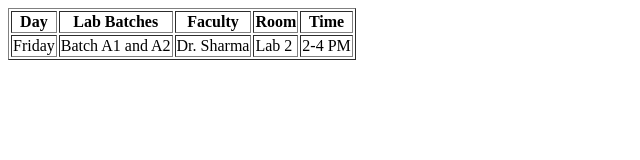
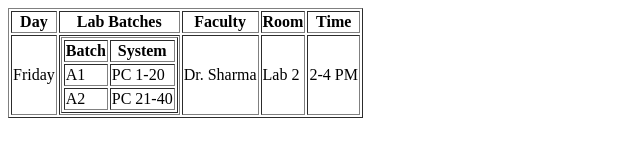
Before and after one commit to kajalprajapati2008/wdw_html, a plain HTML site: page wd_assignment/assignment14.html in a window 1280 px wide. Shown: the whole page, without its empty margins (0-640 px from the left). Drawn offline with Linux system fonts and the light colour scheme.

Commit message:
add nested and changes in table

```diff
--- a/wd_assignment/assignment14.html
+++ b/wd_assignment/assignment14.html
@@ -4,7 +4,7 @@
     <title>Nested Table</title>
 </head>
 <body>
-
+<div style=""overflow-x:autio">
     <table border="1">
         <tr>
             <th>Day</th>
@@ -16,12 +16,29 @@
 
         <tr>
             <td>Friday</td>
-            <td>Batch A1 and A2</td>
+            <td>
+                    <table border="1">
+                        <tr>
+                            <th>Batch</th>
+                            <th>System</th>
+                        </tr>
+                        <tr>
+                            <td>A1</td>
+                            <td>PC 1-20</td>
+                        </tr>
+                        <tr>
+                            <td>A2</td>
+                            <td>PC 21-40</td>
+                        </tr>
+                    </table>
+                </td>
+
             <td>Dr. Sharma</td>
             <td>Lab 2</td>
             <td>2-4 PM</td>
         </tr>
     </table>
+    </div>
 
 </body>
 </html>
```
